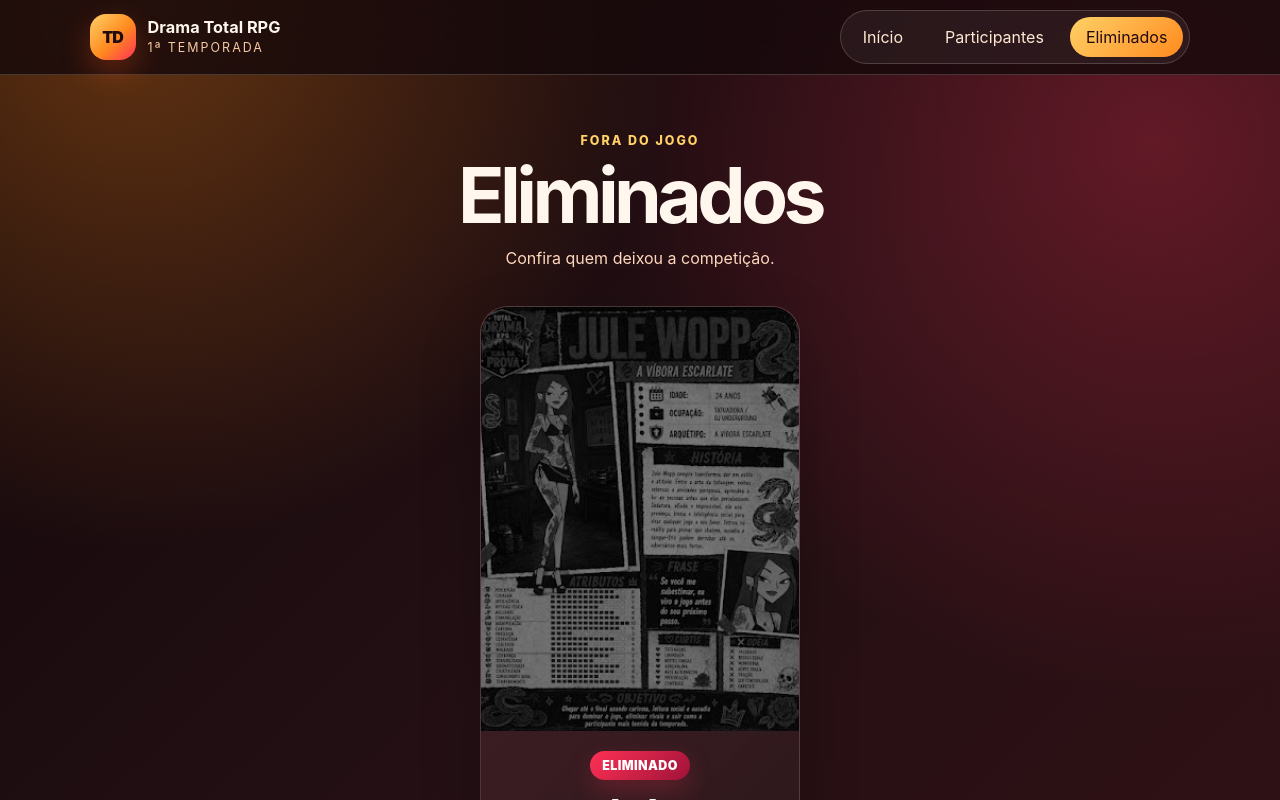
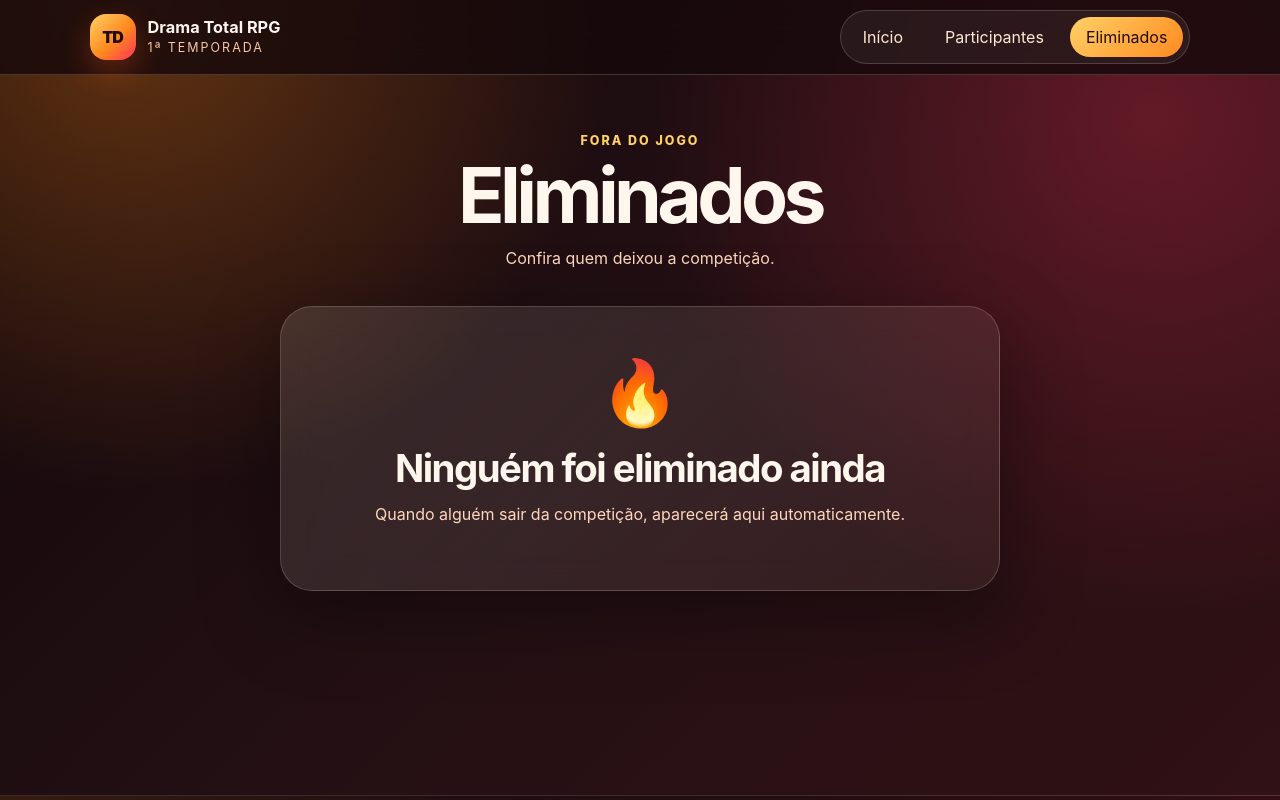
Before and after one commit to Joaovitor-bot/total-drama-rpg-blog, a React (Vite) app: page /eliminados in a window 1280 px wide. Shown: the top 800 px of the page. Built offline with nearby package versions, Linux system fonts and the light colour scheme.

Commit message:
Atualização

```diff
--- a/src/data.js
+++ b/src/data.js
@@ -153,10 +153,10 @@ export const participantes = [
     id: 9,
     nome: "Jule",
     subtitulo: "A Víbora Escarlate",
-    status: "Eliminado",
+    status: "Em jogo",
     imagem: "/jule.png",
-    ordemEliminacao: 1,
-    posicao: "24º"
+    ordemEliminacao: null,
+    posicao: ""
   },
   {
     id: 10,
```
